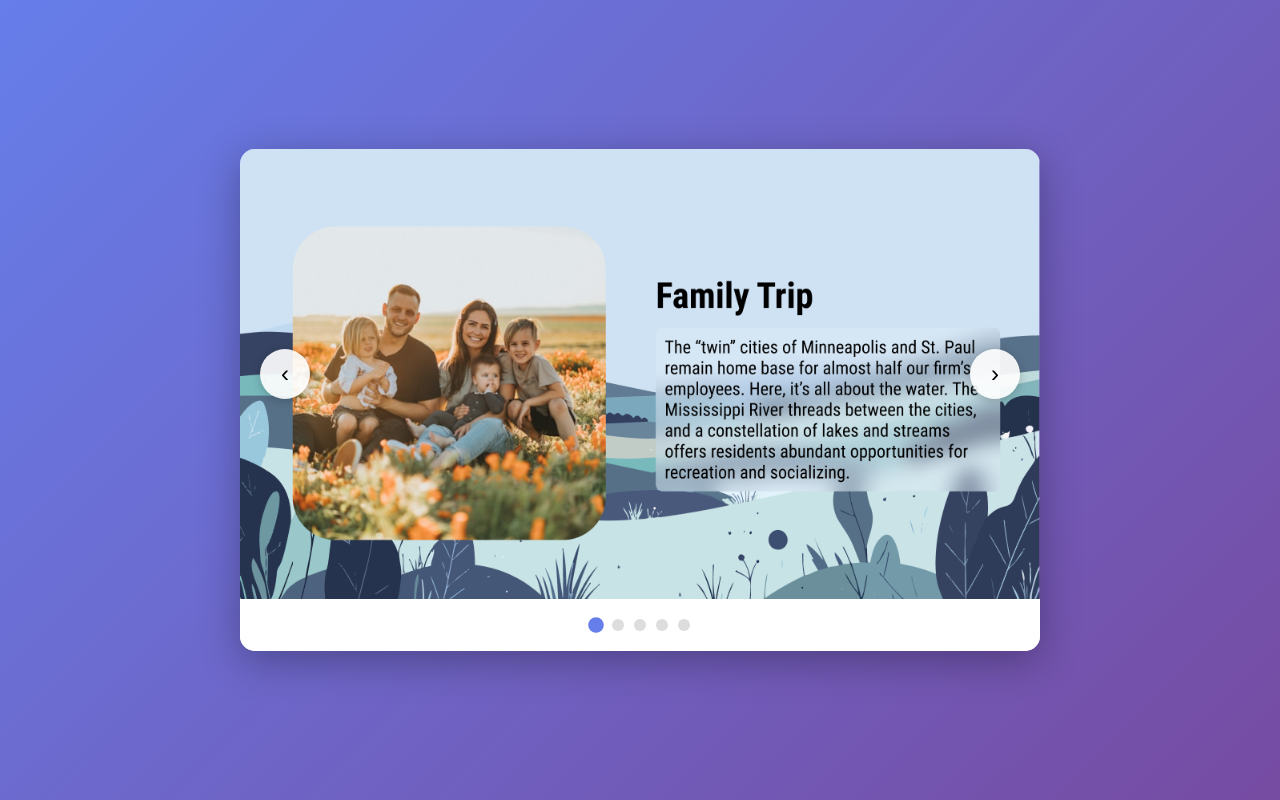
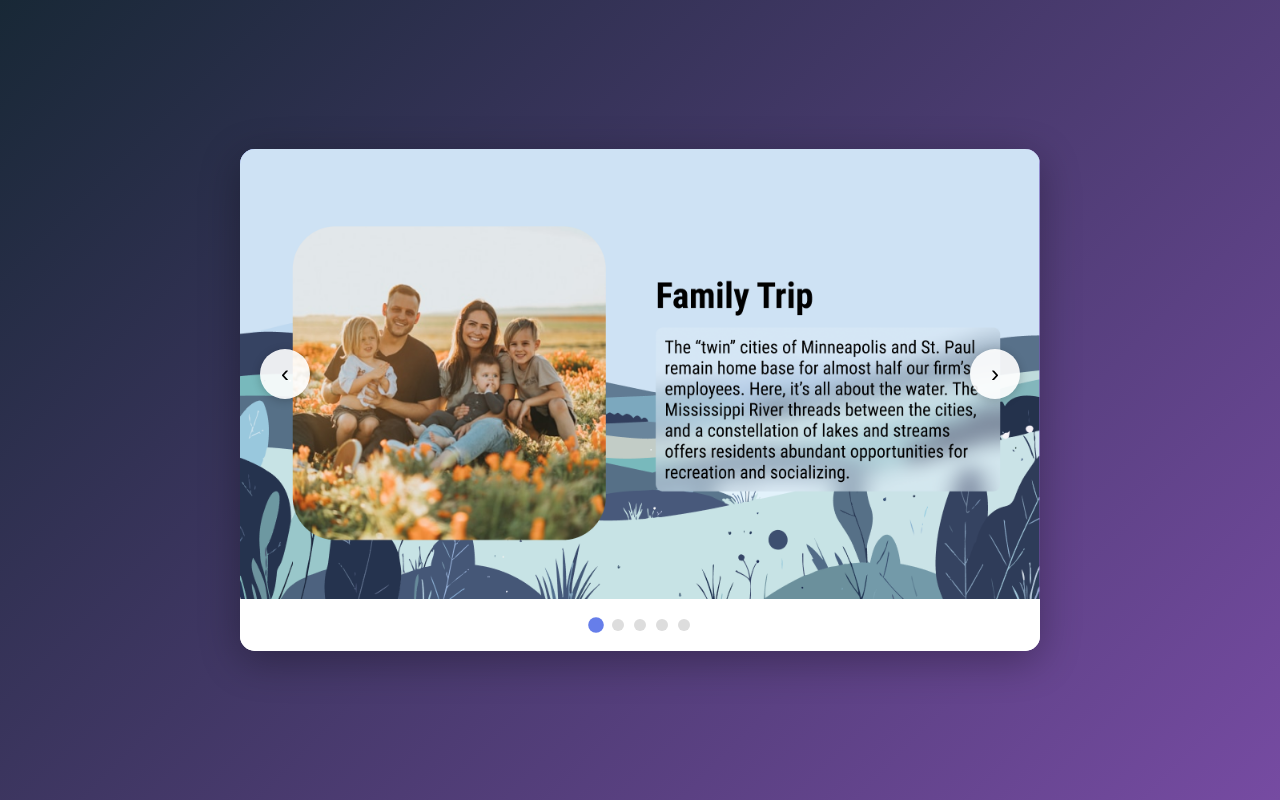
Before and after one commit to mlarson-bit/image-gallery-mpls, a plain HTML site: page index.html in a window 1280 px wide. Drawn offline with Linux system fonts and the light colour scheme.

Commit message:
Change background gradient color in index.html

```diff
--- a/index.html
+++ b/index.html
@@ -13,7 +13,7 @@
 
         body {
             font-family: Arial, sans-serif;
-            background: linear-gradient(135deg, #667eea 0%, #764ba2 100%);
+            background: linear-gradient(135deg, #182836 0%, #764ba2 100%);
             min-height: 100vh;
             display: flex;
             justify-content: center;
```
